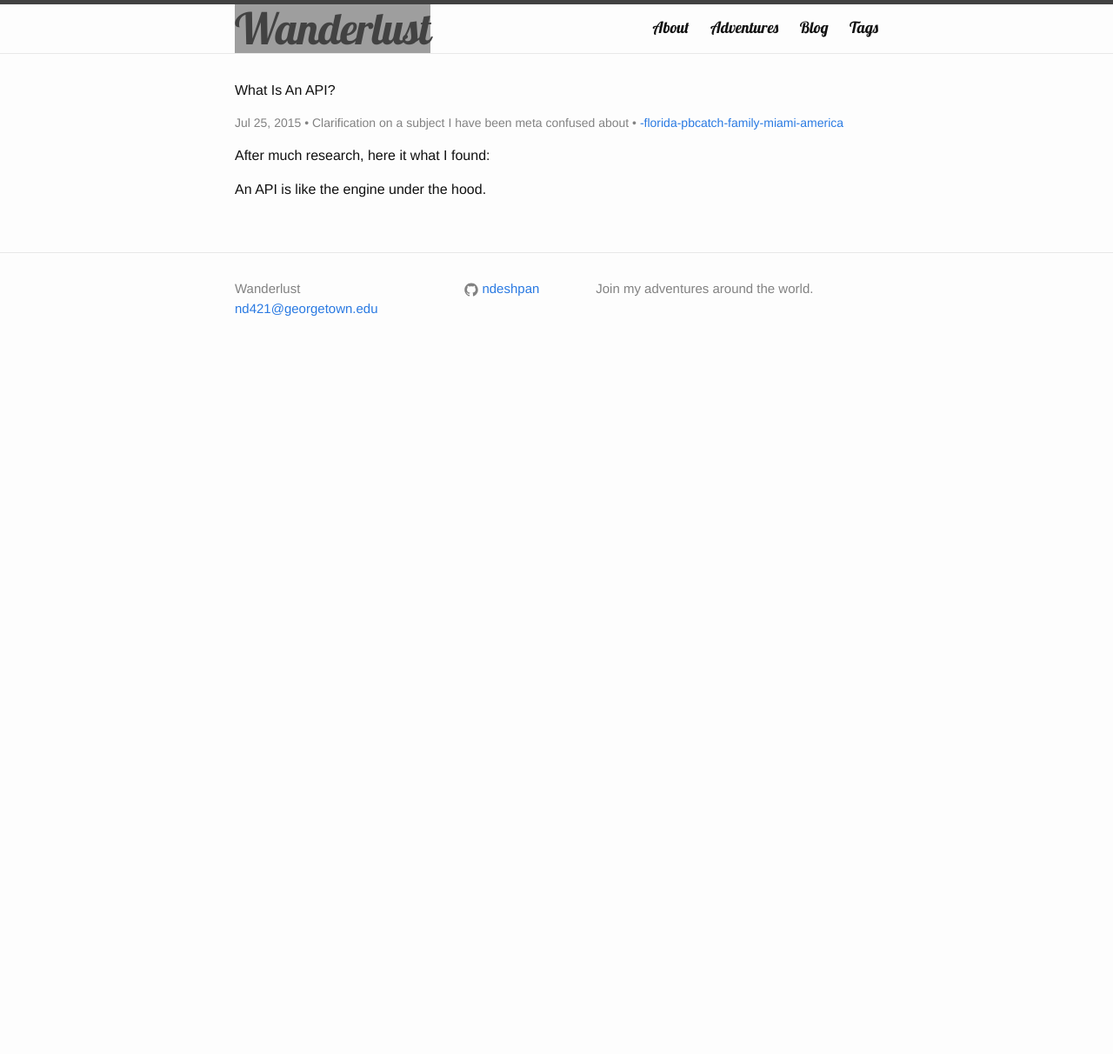
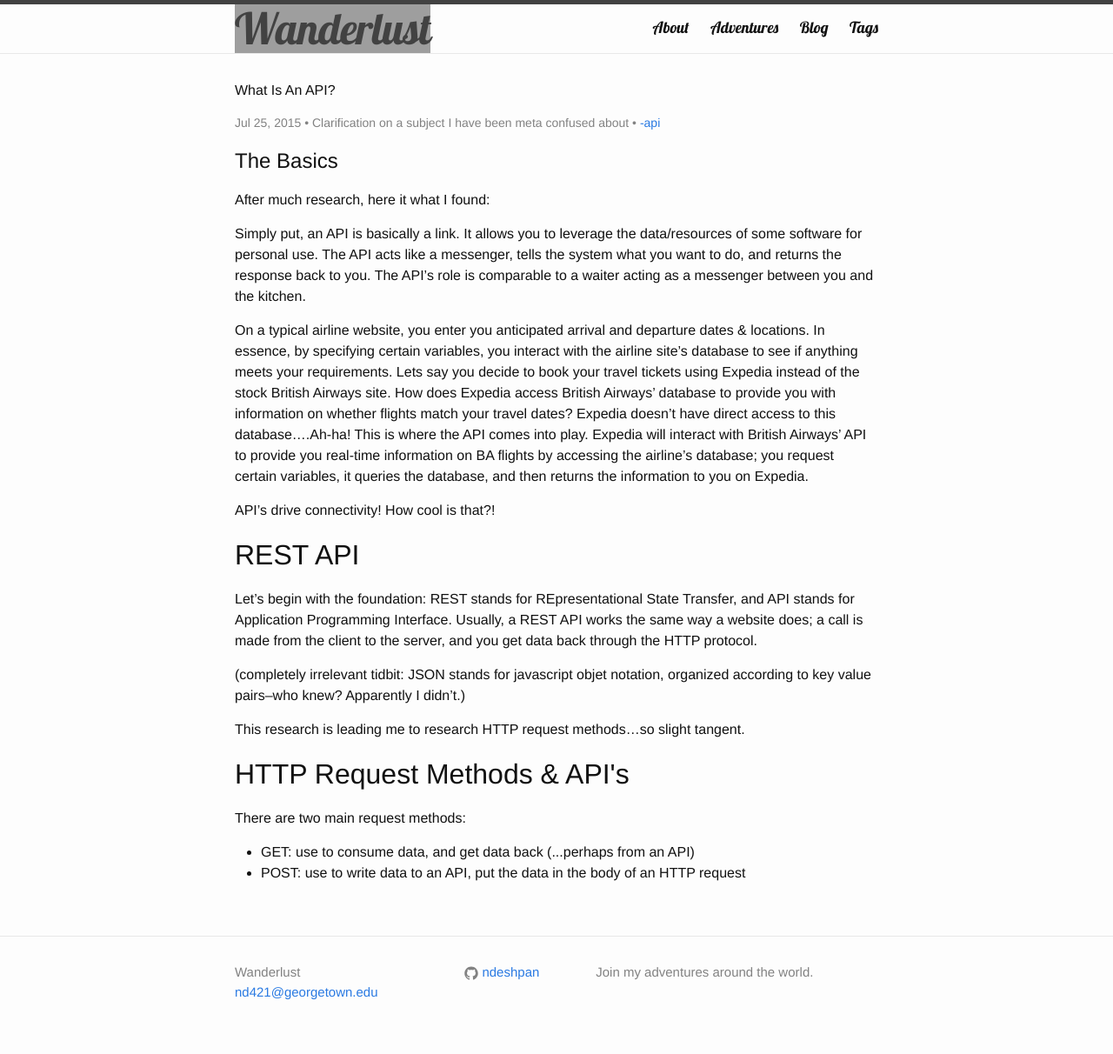
Before and after one commit to ndeshpan/ndeshpan.github.io, a Jekyll site: the page built from _posts/2015-07-25-what-is-an-api.markdown, in a window 1280 px wide. Shown: the whole page at 87% size. Built offline with Jekyll 4.4.1, drawn with Linux system fonts in a browser that asks for light colours; before the commit the page ends 900 px from its top, so only the background shows below that; grey boxes are pictures that could not be loaded.

Commit message:
Update API Post

```diff
--- a/_posts/2015-07-25-what-is-an-api.markdown
+++ b/_posts/2015-07-25-what-is-an-api.markdown
@@ -5,15 +5,29 @@ date: 2015-07-25 10:00:00
 meta: "Clarification on a subject I have been meta confused about"
 categories: jekyll update
 tags:
-- -florida
-- -pbcatch
-- -family
-- -miami
-- -america
+- -api
 blog_excerpt: At my internship, I keep hearing the word API. Its tossed around the way kindergardeners ask the question "why"; people reference it constantly, and the more its mentioned, my mind becomes more muddled. So here is an attempt to unpack the uncertainty, and understand the core tenets of an API!
 imgurl: http://www.mashery.com/sites/default/files/styles/640x480/public/fields/field_image_row/api-management.png?itok=EmhuIme0
 ---
-
+<h1> The Basics </h1>
 After much research, here it what I found:
 
-An API is like the engine under the hood.
+Simply put, an API is basically a link. It allows you to leverage the data/resources of some software for personal use. The API acts like a messenger, tells the system what you want to do, and returns the response back to you. The API's role is comparable to a waiter acting as a messenger between you and the kitchen.
+
+On a typical airline website, you enter you anticipated arrival and departure dates & locations. In essence, by specifying certain variables, you interact with the airline site's database to see if anything meets your requirements. Lets say you decide to book your travel tickets using Expedia instead of the stock British Airways site. How does Expedia access British Airways' database to provide you with information on whether flights match your travel dates? Expedia doesn't have direct access to this database....Ah-ha! This is where the API comes into play. Expedia will interact with British Airways' API to provide you real-time information on BA flights by accessing the airline's database; you request certain variables, it queries the database, and then returns the information to you on Expedia.
+
+API's drive connectivity! How cool is that?!
+
+<h2> REST API </h2>
+Let's begin with the foundation: REST stands for REpresentational State Transfer, and API stands for Application Programming Interface. Usually, a REST API works the same way a website does; a call is made from the client to the server, and you get data back through the HTTP protocol.
+
+(completely irrelevant tidbit: JSON stands for javascript objet notation, organized according to key value pairs--who knew? Apparently I didn't.)
+
+This research is leading me to research HTTP request methods...so slight tangent.
+
+<h2> HTTP Request Methods & API's</h2>
+There are two main request methods:
+<ul>
+	<li> GET: use to consume data, and get data back (...perhaps from an API)</li>
+	<li> POST: use to write data to an API, put the data in the body of an HTTP request </li>
+</ul>
```
